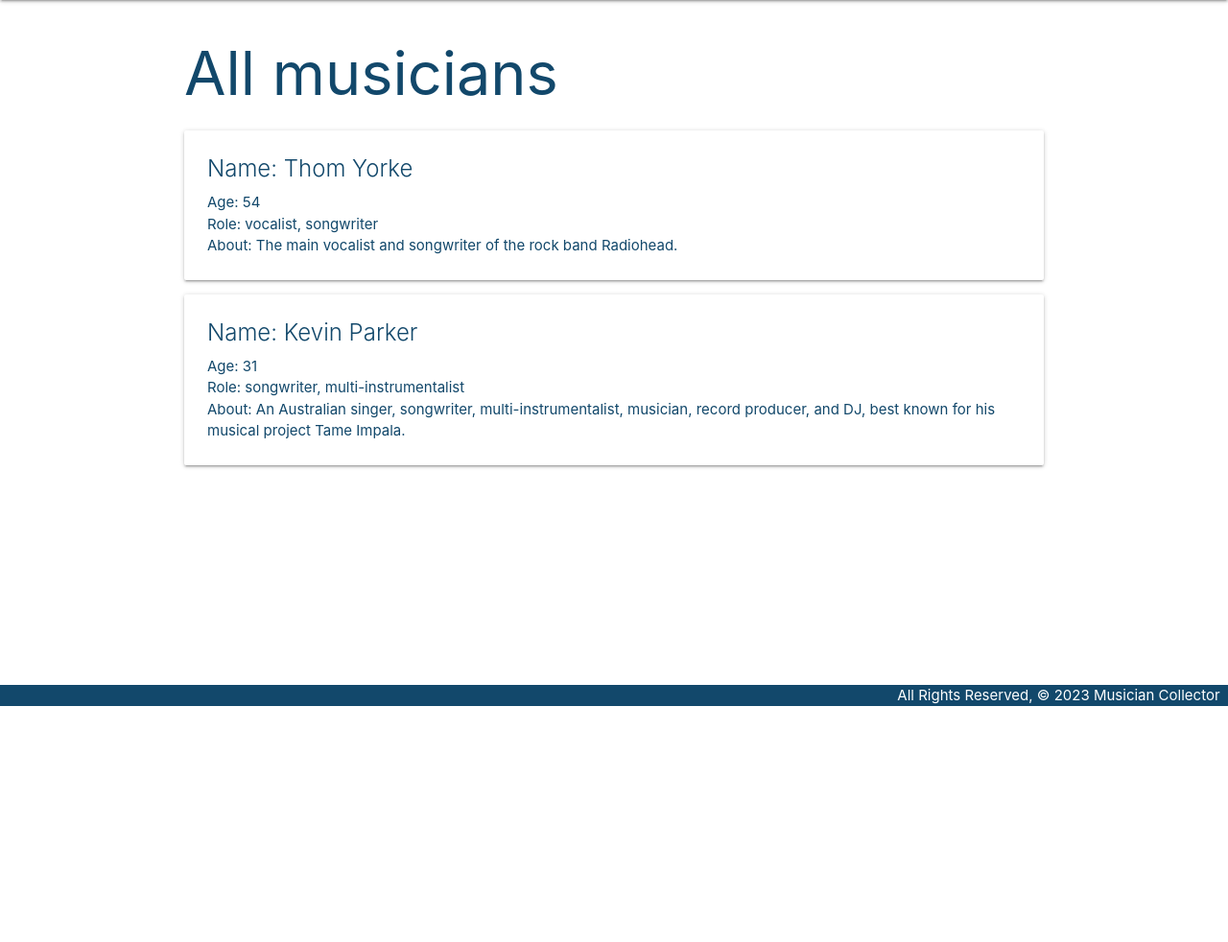
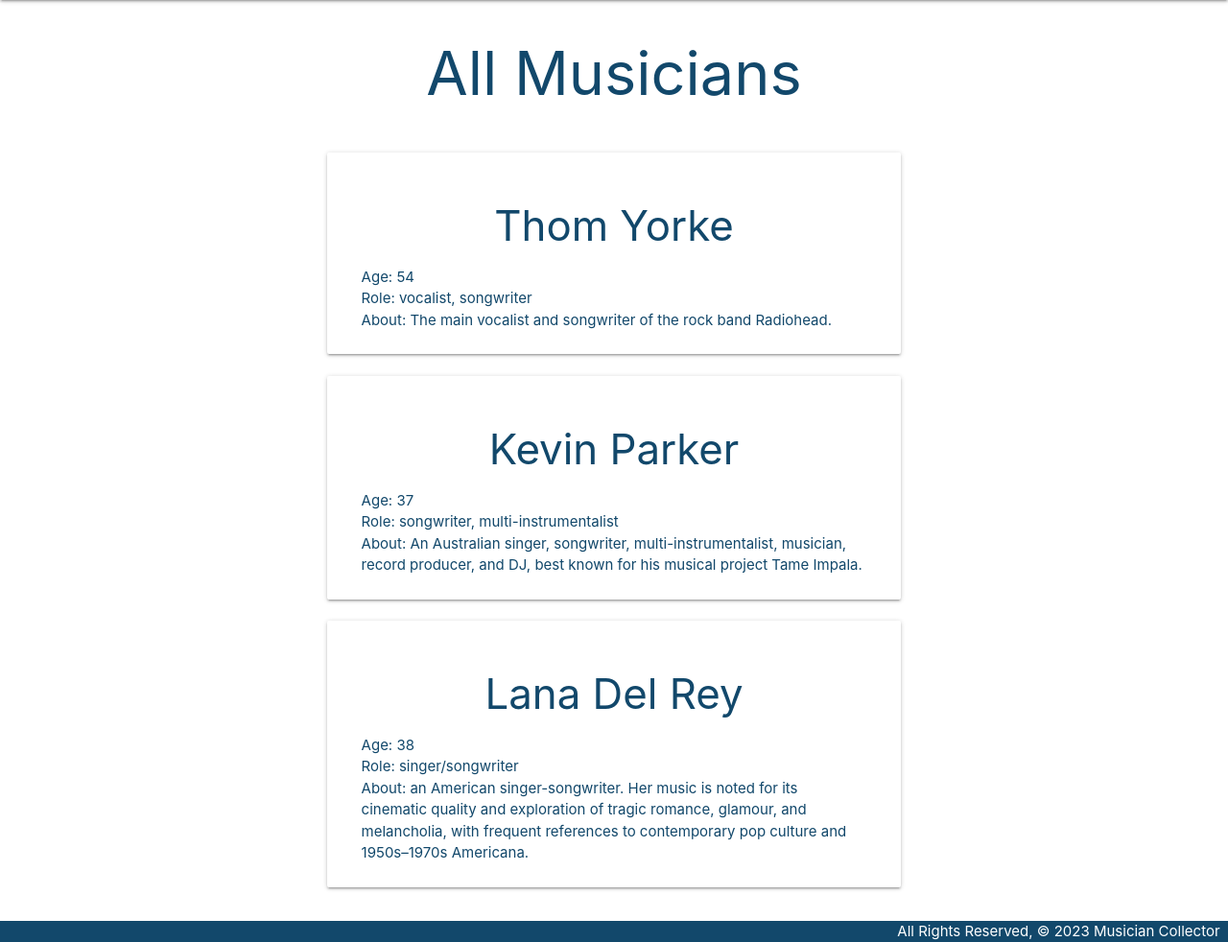
Before and after one commit to jackheimburge/musiciancollector, a Django app: page /musicians/ in a window 1280 px wide. Shown: the part 64-1046 px from the top of the page at 96% size. Before the commit the page ends 800 px from the top, so only its background shows below. Run offline with Django 4.2, Linux system fonts and the light colour scheme.

Commit message:
lab pt. 1 styling

```diff
--- a/main_app/static/css/style.css
+++ b/main_app/static/css/style.css
@@ -18,3 +18,7 @@
   nav {
     background-color: #12486B;
   }
+
+  .row {
+    margin-top: 5vmin;
+  }
--- a/main_app/templates/musicians/index.html
+++ b/main_app/templates/musicians/index.html
@@ -1,17 +1,17 @@
 {% extends 'base.html' %}
 {% block content %}
 
-<h1>All musicians</h1>
-
+<h1 class="center-align">All Musicians</h1>
+<div class="row ">
 {% for musician in musicians %}
-<div class="card">
-    <div class="card-content">
-        <span class="card-title">Name: {{ musician.name }}</span>
-        <p>Age: {{ musician.age }}</p>
-        <p>Role: {{ musician.role }}</p>
-        <p>About: {{ musician.description }}</p>
+    <div class="card col s8 offset-s2">
+        <div class="card-content">
+            <h3 class="center-align">{{ musician.name }}</h3>
+            <p>Age: {{ musician.age }}</p>
+            <p>Role: {{ musician.role }}</p>
+            <p>About: {{ musician.description }}</p>
+        </div>
     </div>
+{% endfor %}
 </div>
-
-{% endfor %}
 {% endblock %}
--- a/main_app/views.py
+++ b/main_app/views.py
@@ -2,7 +2,8 @@
 
 musicians = [
   {'name': 'Thom Yorke', 'age': '54', 'role': 'vocalist, songwriter', 'description': 'The main vocalist and songwriter of the rock band Radiohead.'},
-  {'name': 'Kevin Parker', 'age': '31', 'role': 'songwriter, multi-instrumentalist', 'description': 'An Australian singer, songwriter, multi-instrumentalist, musician, record producer, and DJ, best known for his musical project Tame Impala.'},
+  {'name': 'Kevin Parker', 'age': '37', 'role': 'songwriter, multi-instrumentalist', 'description': 'An Australian singer, songwriter, multi-instrumentalist, musician, record producer, and DJ, best known for his musical project Tame Impala.'},
+  {'name': 'Lana Del Rey', 'age': '38', 'role': 'singer/songwriter', 'description': 'an American singer-songwriter. Her music is noted for its cinematic quality and exploration of tragic romance, glamour, and melancholia, with frequent references to contemporary pop culture and 1950s–1970s Americana.'},
 ]
 
 # Create your views here.
```
Also changed, not shown: main_app/templates/about.html (+4 -3 lines).
